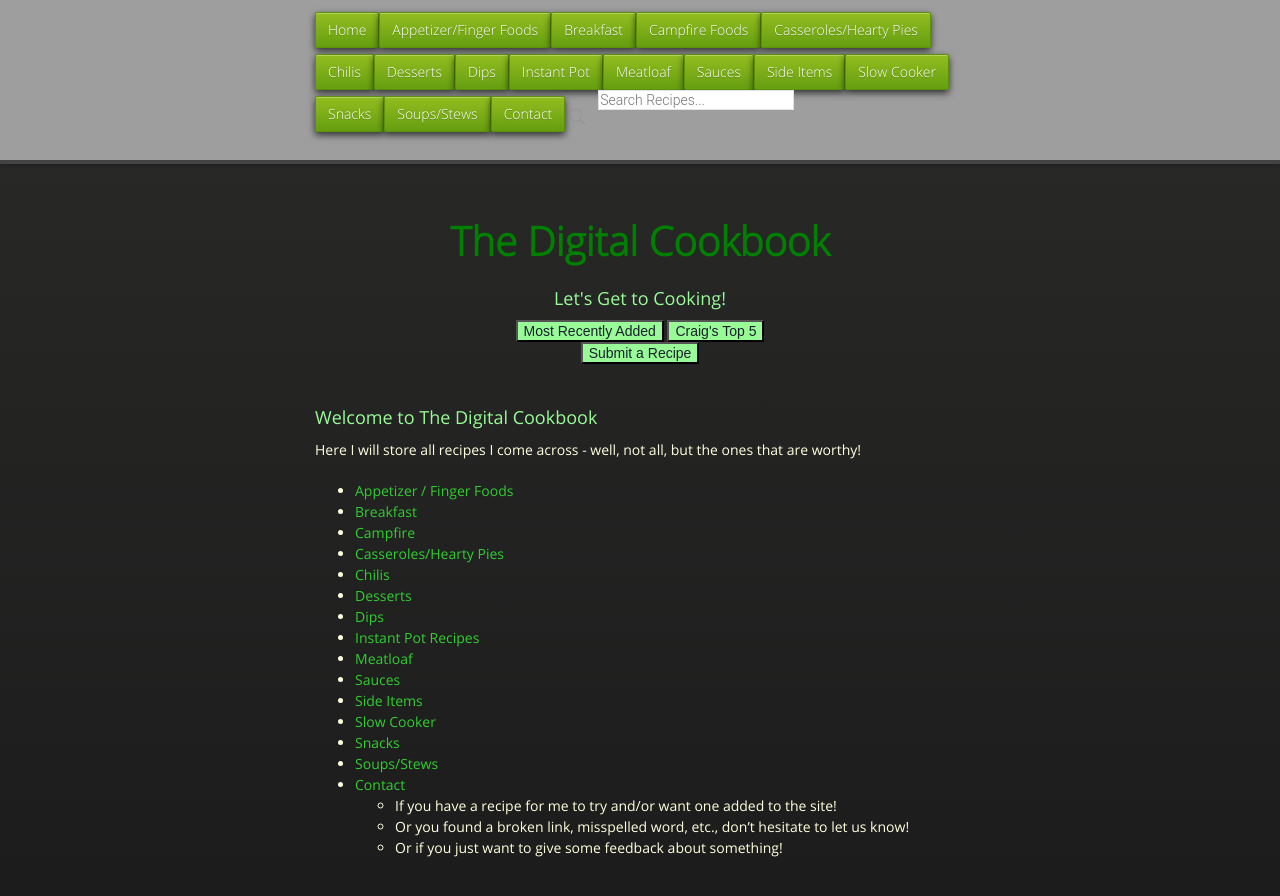
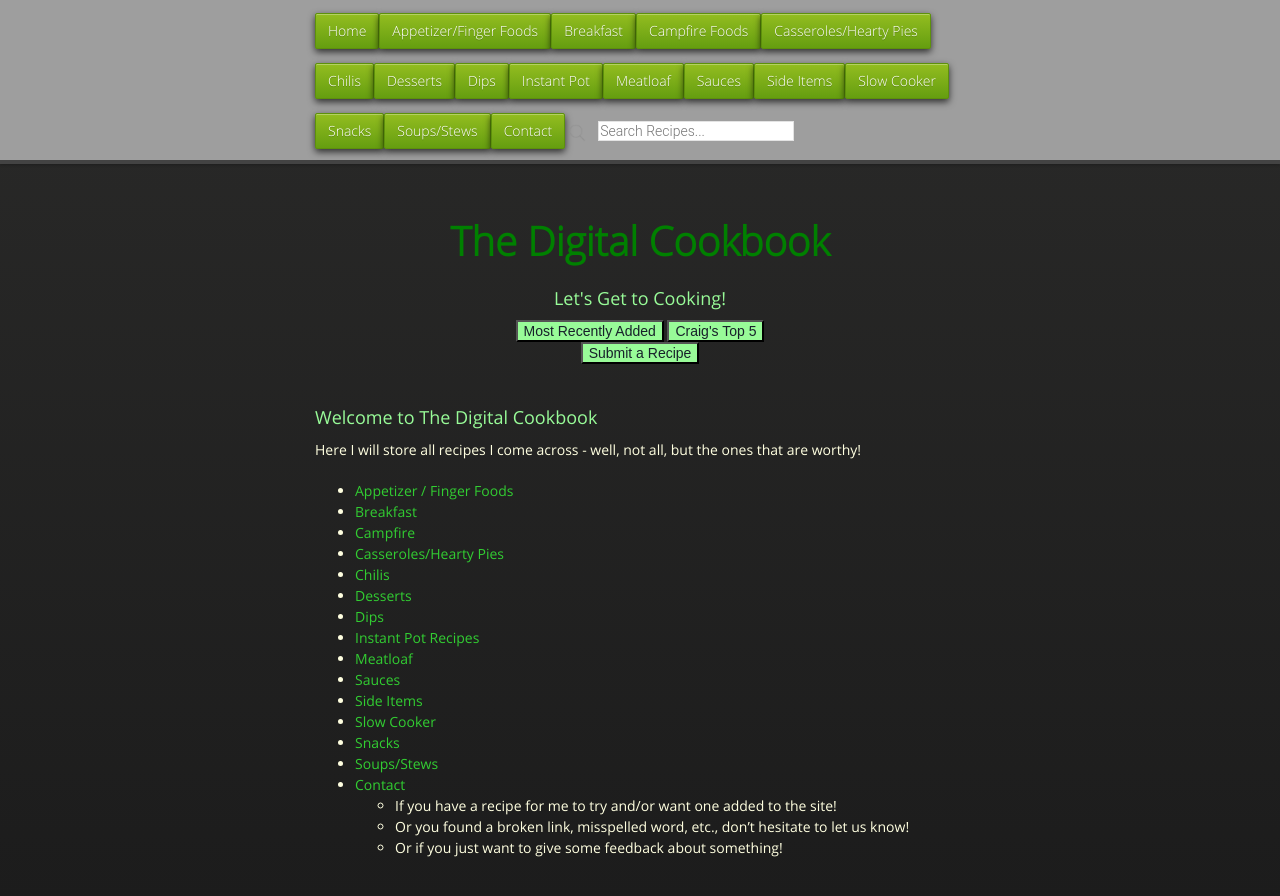
Before and after one commit to cmwillett/TheDigitalCookbook, a Jekyll site: the page built from index.md, in a window 1280 px wide. Shown: the top 896 px of the page. Built offline with Jekyll 4.4.1, drawn with Linux system fonts in a browser that asks for light colours; nearby versions of some CDN libraries.

Commit message:
messing with header buttons

```diff
--- a/stylesheets/styles.css
+++ b/stylesheets/styles.css
@@ -743,8 +743,7 @@ dt {
   list-style: none;
   display: inline;
   color: white;
-  /*line-height: 50px;*/
-  line-height: 10px;
+  line-height: 50px;
   text-shadow: 0px 1px 0px rgba(0, 0, 0, 0.2);
   font-size: 14px;
 }
```
